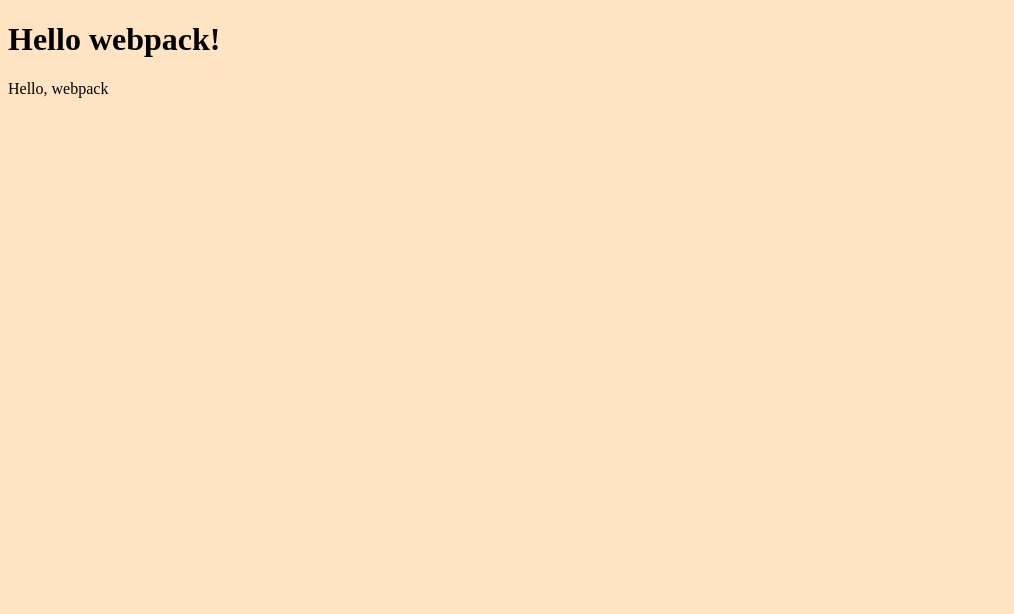
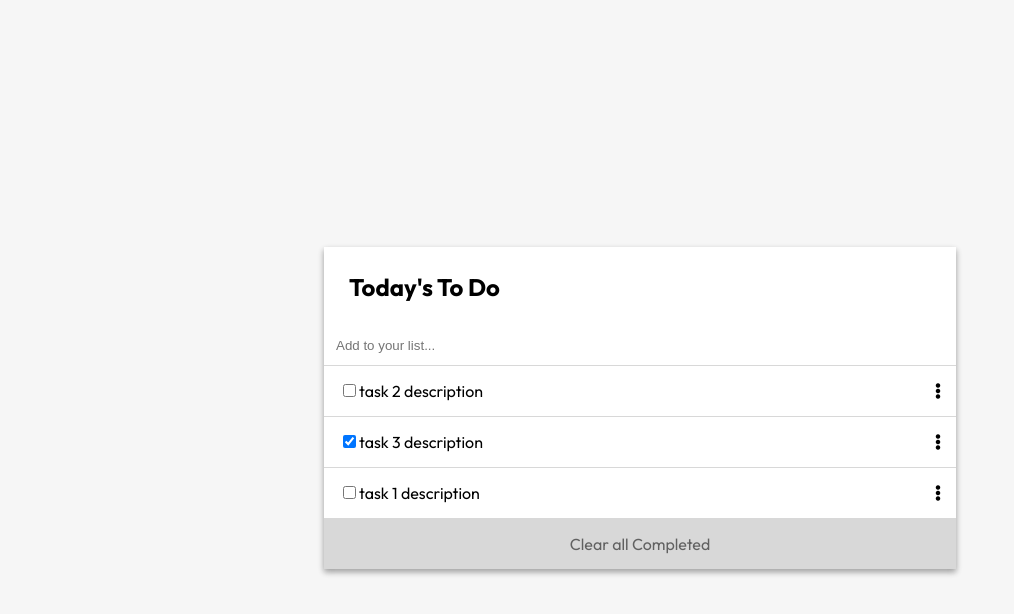
Before and after one commit to gemmen29/ToDo-List, a website built with webpack: page src/index.html in a window 1280 px wide. Shown: the whole page, without its empty margins (0-1014 px from the left). Built offline with nearby package versions, Linux system fonts and the light colour scheme.

Commit message:
Add list-structure

```diff
--- a/src/index.html
+++ b/src/index.html
@@ -4,11 +4,22 @@
 <head>
   <meta charset="UTF-8">
   <meta name="viewport" content="width=device-width, initial-scale=1.0">
-  <title>Wbpack Exercise</title>
+  <link rel="preconnect" href="https://fonts.googleapis.com">
+  <link rel="preconnect" href="https://fonts.gstatic.com" crossorigin>
+  <link href="https://fonts.googleapis.com/css2?family=Outfit:wght@100;200;300;400;500;600;700;800;900&display=swap"
+    rel="stylesheet">
+  <link rel="stylesheet" href="https://use.fontawesome.com/releases/v5.15.4/css/all.css"
+    integrity="sha384-DyZ88mC6Up2uqS4h/KRgHuoeGwBcD4Ng9SiP4dIRy0EXTlnuz47vAwmeGwVChigm" crossorigin="anonymous">
+  <title>ToDo List</title>
 </head>
 
 <body>
-  <h1>Hello webpack!</h1>
+  <section>
+    <h1>Today's To Do</h1>
+    <input type="text" name="task" placeholder="Add to your list...">
+    <ul id="tasks"></ul>
+    <a href="#" id="clear-all-completed">Clear all Completed</a>
+  </section>
 </body>
 
 </html>
--- a/src/index.js
+++ b/src/index.js
@@ -1,12 +1,44 @@
 import "./style.css";
 
-function component() {
-  const element = document.createElement("div");
+let tasks = [{
+  description: "task 1 description",
+  completed: false,
+  index: 3
+},
+{
+  description: "task 2 description",
+  completed: false,
+  index: 1
+},
+{
+  description: "task 3 description",
+  completed: true,
+  index: 2
+}]
 
-  // Lodash, currently included via a script, is required for this line to work
-  element.innerHTML = "Hello, webpack";
+function loadList(tasks) {
+  tasks.sort((a,b) => a.index - b.index);
+  let tasksUL = document.querySelector("#tasks");
+  tasks.forEach(task => {
+    let li = document.createElement("li");
 
-  return element;
+    let containerDivForCheckText = document.createElement("div");
+
+    let liCheckBox = document.createElement('input');
+    liCheckBox.type = "checkbox";
+    liCheckBox.checked = task.completed;
+
+    let liText = document.createTextNode(task.description);
+
+    let icon = document.createElement("a");
+    icon.classList.add('fas', 'fa-ellipsis-v', 'task-link');
+
+    containerDivForCheckText.appendChild(liCheckBox);
+    containerDivForCheckText.appendChild(liText);
+    li.appendChild(containerDivForCheckText);
+    li.appendChild(icon);
+    tasksUL.appendChild(li);
+  })
 }
 
-document.body.appendChild(component());
+loadList(tasks);
--- a/src/style.css
+++ b/src/style.css
@@ -1,3 +1,61 @@
+* {
+  box-sizing: border-box;
+}
+
 body {
-  background-color: bisque;
+  background-color: #f6f6f6;
+  display: flex;
+  justify-content: center;
+  align-items: center;
+  min-height: 100vh;
+  font-family: "Outfit", sans-serif;
 }
+
+section {
+  background-color: white;
+  width: 50%;
+  box-shadow: rgba(0, 0, 0, 0.16) 0px 3px 6px, rgba(0, 0, 0, 0.23) 0px 3px 6px;
+}
+
+h1 {
+  padding: 5px 25px;
+}
+
+input[type="text"] {
+  width: 100%;
+  padding: 12px;
+  outline: none;
+  border: 0;
+  border-bottom: 1px solid rgb(216, 216, 216);
+}
+
+ul {
+  list-style: none;
+  margin: 0;
+  padding: 0;
+}
+
+li {
+  display: flex;
+  align-items: center;
+  justify-content: space-between;
+  gap: 5px;
+  border-bottom: 1px solid #d8d8d8;
+  padding: 15px;
+}
+
+a {
+  text-decoration: none;
+  background-color: #d8d8d8;
+  display: block;
+  text-align: center;
+  padding: 15px;
+  color: #616161;
+  cursor: pointer;
+}
+
+a.task-link {
+  background-color: white;
+  color: black;
+  padding: 0;
+}
```
Also changed, not shown: package.json (+10 -3 lines), dist/index.bundle.js, dist/index.html, 1 other file.
